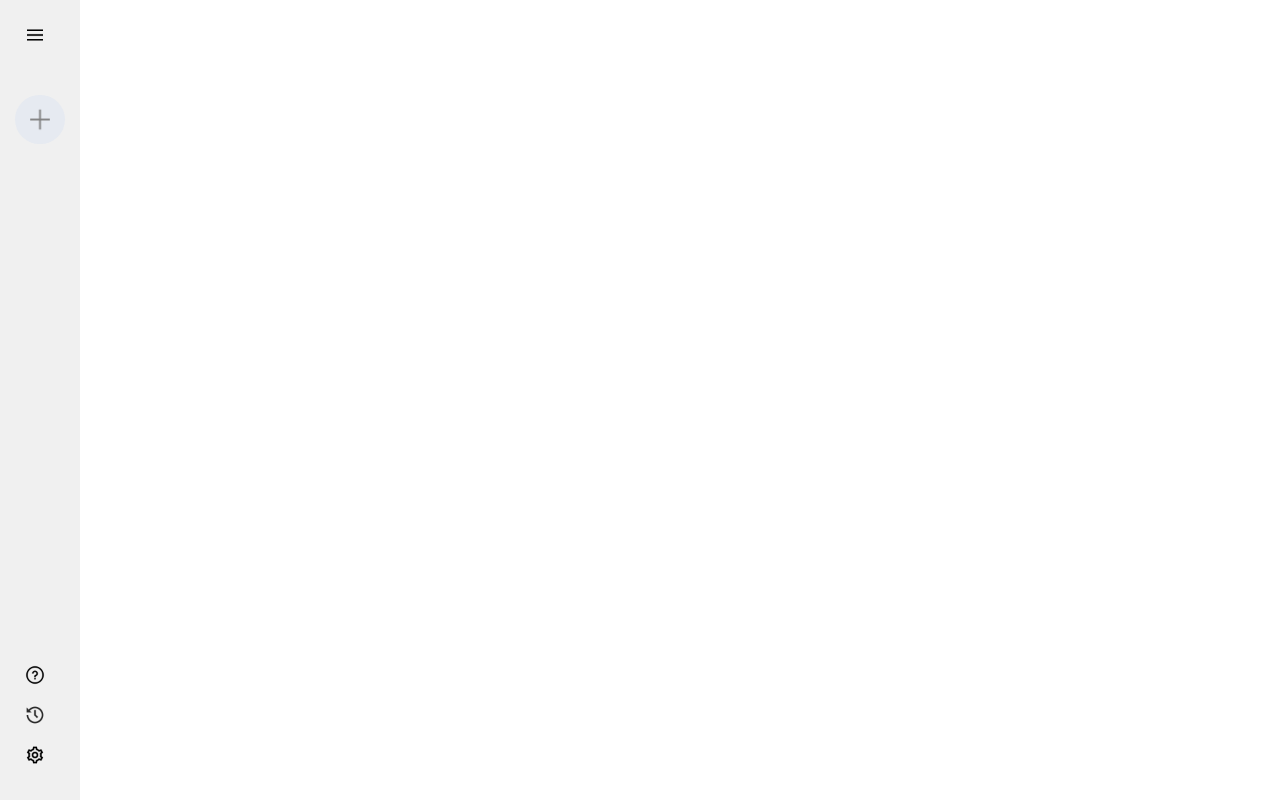
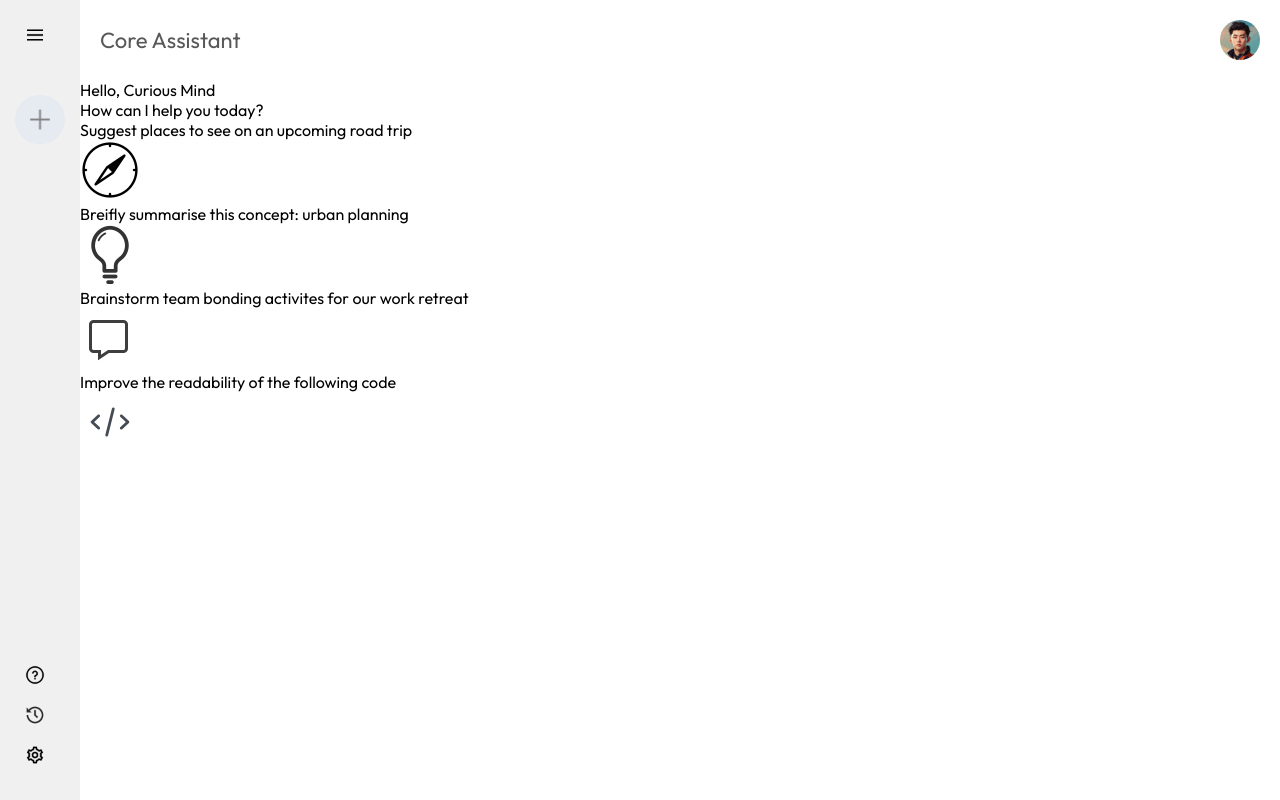
Before and after one commit to Aryankpoor/metamorpheus, a React (Vite) app: page / in a window 1280 px wide. Built offline with nearby package versions, Linux system fonts and the light colour scheme.

Commit message:
added cards

```diff
--- a/src/App.jsx
+++ b/src/App.jsx
@@ -1,10 +1,12 @@
 import React from 'react'
 import Sidebar from './components/Sidebar/Sidebar'
+import Main from './components/Main/Main'
 
 const App = () => {
   return (
     <>
      <Sidebar />
+     <Main />
     </>
   )
 }
--- /dev/null
+++ b/src/components/Main/Main.css
@@ -0,0 +1,20 @@
+.main {
+    flex: 1;
+    min-height: 100vh;
+    padding-bottom: 15vh;
+    position: relative;
+}
+
+.main .nav {
+    display: flex;
+    align-items: center;
+    justify-content: space-between;
+    font-size: 22px;
+    padding: 20px;
+    color: #585858;
+}
+
+.main .nav img{
+    width: 40px;
+    border-radius: 50%;
+}
--- /dev/null
+++ b/src/components/Main/Main.jsx
@@ -0,0 +1,40 @@
+import React from 'react'
+import './Main.css'
+import { assets } from '../../assets/assets'
+
+const Main = () => {
+  return (
+    <div className='main'>
+        <div className="nav">
+            <p>Core Assistant</p>
+            <img src={assets.user_icon} alt="" />
+        </div>
+        <div className="main-container">
+            <div className="greet">
+                <p><span>Hello, Curious Mind</span></p>
+                <p>How can I help you today?</p>
+            </div>
+            <div className="cards">
+                <div className="card">
+                    <p>Suggest places to see on an upcoming road trip</p>
+                    <img src={assets.compass_icon} alt="" />
+                </div>
+                <div className="card">
+                    <p>Breifly summarise this concept: urban planning</p>
+                    <img src={assets.bulb_icon} alt="" />
+                </div>
+                <div className="card">
+                    <p>Brainstorm team bonding activites for our work retreat</p>
+                    <img src={assets.message_icon} alt="" />
+                </div>
+                <div className="card">
+                    <p>Improve the readability of the following code</p>
+                    <img src={assets.code_icon} alt="" />
+                </div>
+            </div>
+        </div>
+    </div>
+  )
+}
+
+export default Main
--- a/src/components/Sidebar/Sidebar.jsx
+++ b/src/components/Sidebar/Sidebar.jsx
@@ -8,7 +8,7 @@ const Sidebar = () => {
   return (
     <div className="sidebar">
       <div className="top">
-        <img src={assets.menu_icon} alt="menu icon" className="menu" />
+        <img onClick={()=>setExtended(prev=>!prev)} src={assets.menu_icon} alt="menu icon" className="menu" />
         <div className="new-chat">
           <img src={assets.plus_icon} alt="new chat icon" />
           {extended ? <p>New Chat</p> : null}
--- a/src/index.css
+++ b/src/index.css
@@ -1,7 +1,10 @@
+@import url('https://fonts.googleapis.com/css2?family=Outfit:wght@100..900&display=swap');
+
 * {
   padding: 0;
   margin: 0;
   box-sizing: border-box;
+  font-family: Outfit;
 }
 
 #root {
```
